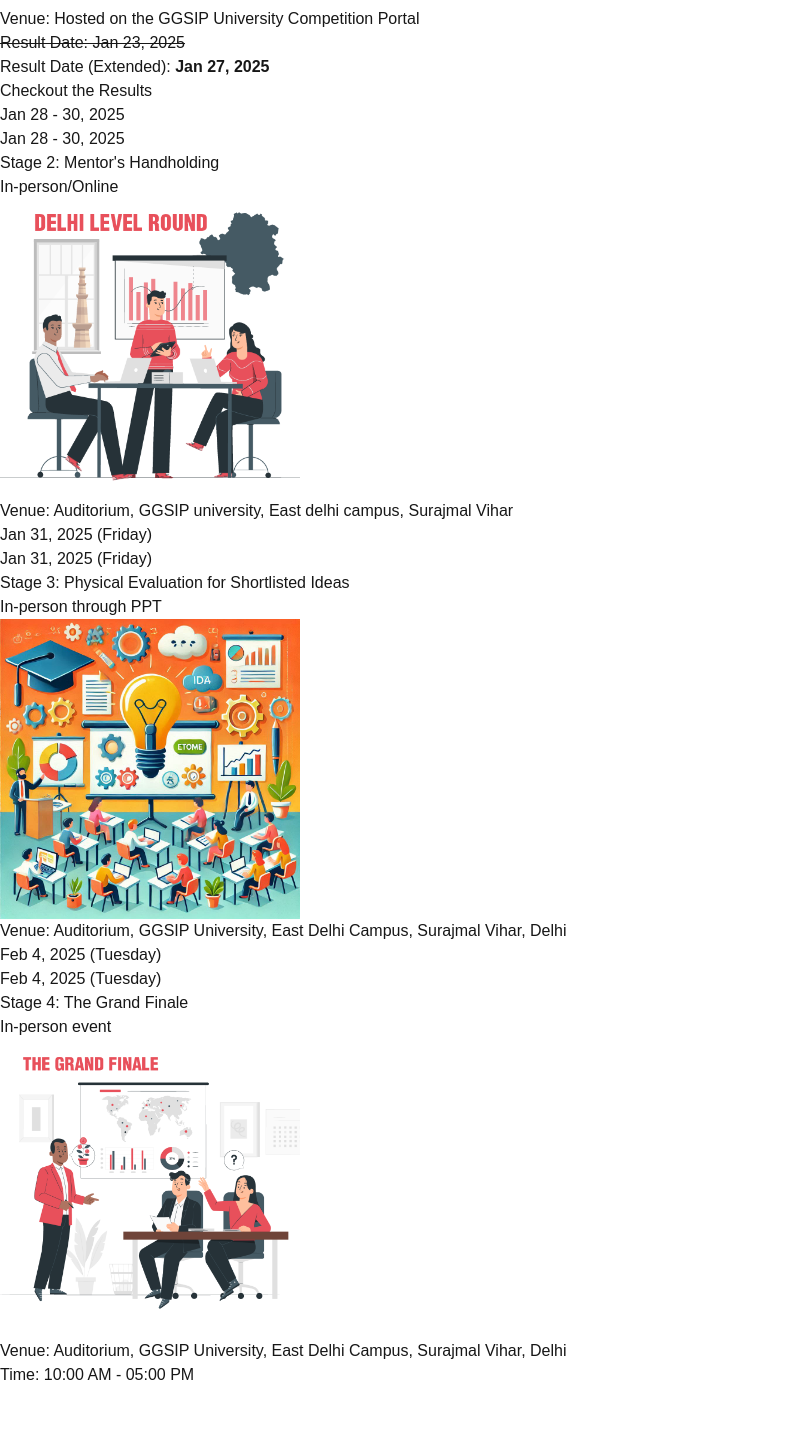
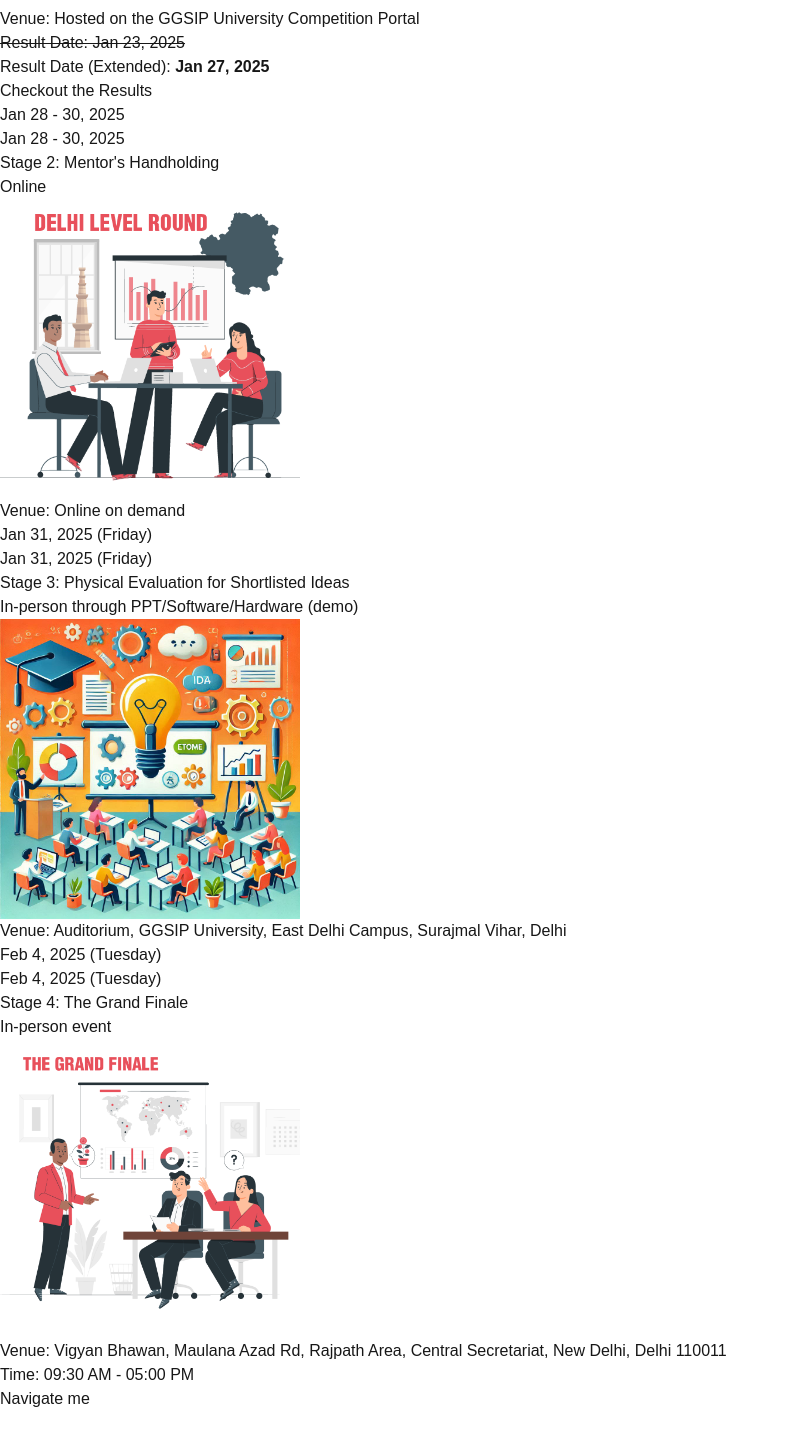
Before and after one commit to Avnish-oP/sdi2025-website, a Next.js app: page / in a window 1280 px wide. Shown: the part 3995-5440 px from the top of the page, without its empty margins (0-787 px from the left). Built offline with nearby package versions, Linux system fonts and the light colour scheme; no server answers; the database is empty.

Commit message:
schedule and venue update

```diff
--- a/src/components/Schedule.tsx
+++ b/src/components/Schedule.tsx
@@ -87,7 +87,7 @@ export function HackathonTimeline() {
             Stage 2: Mentor&apos;s Handholding
           </h1>
           <p className="text-neutral-800 text-sm md:text-lg font-normal mb-8">
-            In-person/Online
+            Online
           </p>
           <div className="4">
             <img
@@ -100,7 +100,7 @@ export function HackathonTimeline() {
           </div>
           <div className="flex flex-col md:flex-row gap-4">
             <p className="text-neutral-800 text-sm md:text-lg font-normal mt-4">
-              <span className="text-indigo-600 text-xl">Venue: </span> Auditorium, GGSIP university,  East delhi campus,  Surajmal Vihar
+              <span className="text-indigo-600 text-xl">Venue: </span> Online on demand
             </p>
           </div>
 
@@ -115,7 +115,7 @@ export function HackathonTimeline() {
             Stage 3: Physical Evaluation for Shortlisted Ideas
           </h1>
           <p className="text-neutral-800 text-sm md:text-lg font-normal mb-8">
-            In-person through PPT
+            In-person through PPT/Software/Hardware (demo)
           </p>
           <div className="">
             <img
@@ -165,12 +165,20 @@ export function HackathonTimeline() {
           </div>
           <div className="flex flex-col md:flex-row gap-4">
             <p className="text-neutral-800 text-sm md:text-lg font-normal mt-4">
-              <span className="text-indigo-600 text-xl">Venue:</span> Auditorium, GGSIP University,  East Delhi Campus,  Surajmal Vihar, Delhi
+              <span className="text-indigo-600 text-xl">Venue:</span> Vigyan Bhawan, Maulana Azad Rd, Rajpath Area, Central Secretariat, New Delhi, Delhi 110011
             </p>
           </div>
           <p className="text-neutral-800 text-sm md:text-lg font-normal mt-4">
-            <span className="text-indigo-600 text-xl">Time:</span> 10:00 AM - 05:00 PM
+            <span className="text-indigo-600 text-xl">Time:</span> 09:30 AM - 05:00 PM
           </p>
+          <p className="text-neutral-800 text-sm md:text-lg font-normal mt-4">
+            <a href="https://g.co/kgs/df1Y5KQ" target="_blank">
+              <button className="px-6 py-3 bg-indigo-600 text-white font-bold rounded-lg shadow-md hover:bg-indigo-700 transition">
+                Navigate me
+              </button>
+            </a>
+          </p>
+
         </div>
       ),
     },
```
